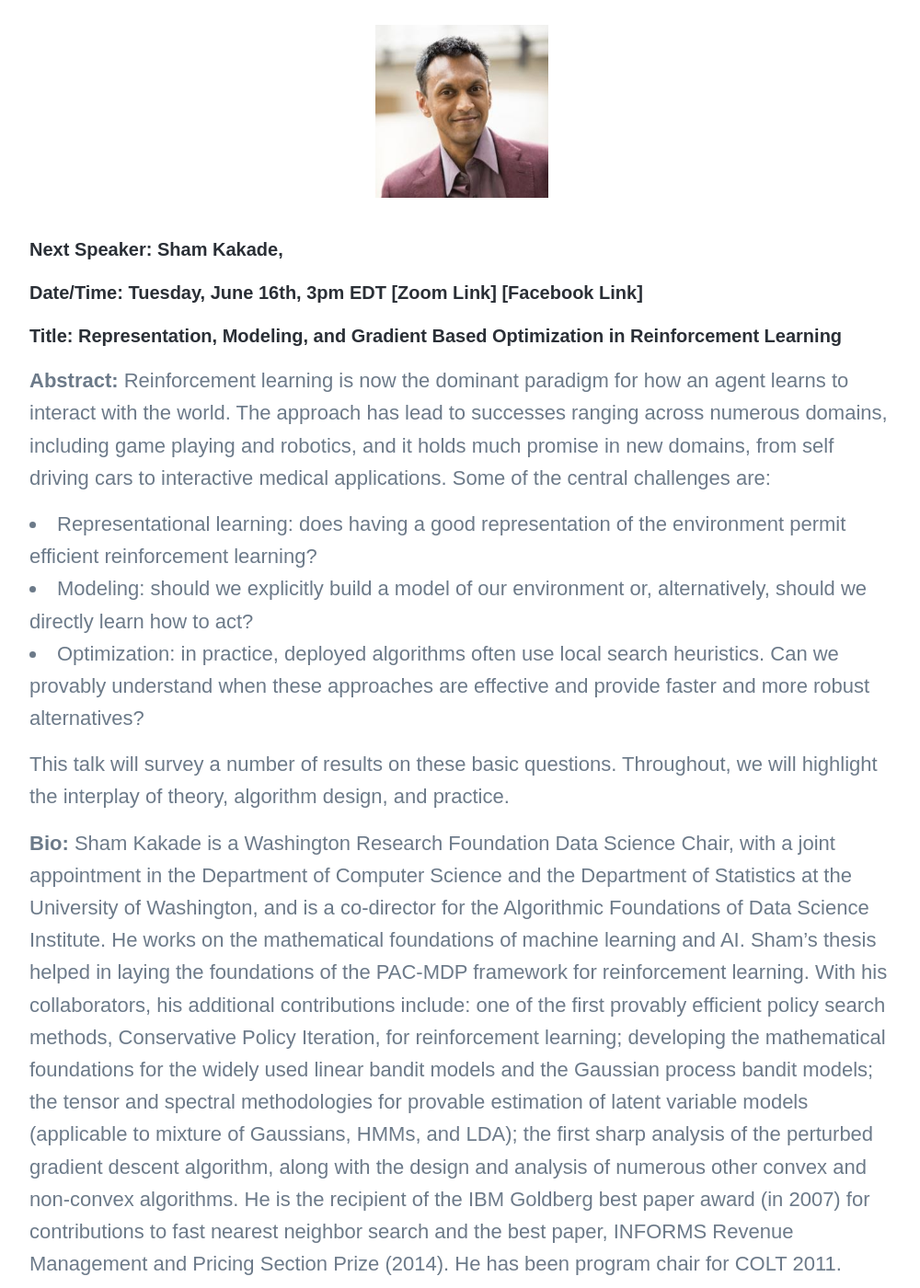
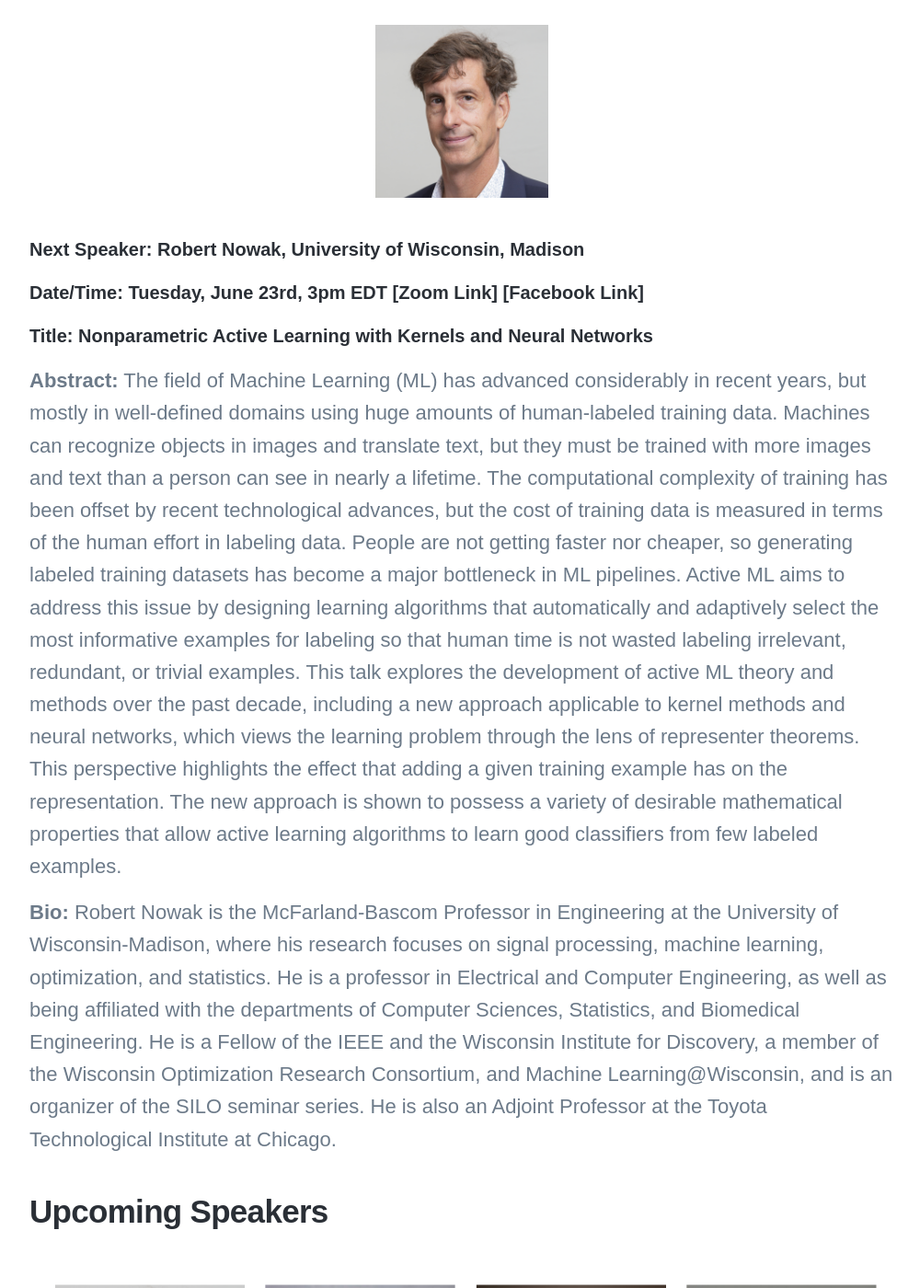
Before and after one commit to Operations-Research-Science/Operations-Research-Science.github.io, a Jekyll site: the page built from _projects/Math-for-DS.md, in a window 1280 px wide and 1400 px high, scrolled down 1179 px. Shown: the whole window at 92% size, without its empty margins (138-1138 px from the left). Built offline with Jekyll 4.4.1, drawn with Linux system fonts in a browser that asks for light colours; nearby versions of some CDN libraries; some web fonts are replaced; library files that are not in the unit come from our copies; some of the changed text lies outside the part shown.

Commit message:
Update Math-for-DS.md

```diff
--- a/_projects/Math-for-DS.md
+++ b/_projects/Math-for-DS.md
@@ -21,23 +21,16 @@ To ask the speaker a question, please use the Q&A function in Zoom to type your
 
 ## Next speaker
 
- <p align="center"><img width="20%" src="/images/news/MathDS/sham.jpg" /></p>
+ <p align="center"><img width="20%" src="/images/news/MathDS/nowak.png" /></p>
 
-##### **Next Speaker:** [**Sham Kakade**](https://homes.cs.washington.edu/~sham/),
-##### **Date/Time:** Tuesday, June 16th, 3pm EDT [**[Zoom Link]**](https://psu.zoom.us/j/95512102924) [**[Facebook Link]**](https://www.facebook.com/events/386962575571261)
-##### **Title:** Representation, Modeling, and Gradient Based Optimization in Reinforcement Learning
+##### **Next Speaker:** [**Robert Nowak**](https://nowak.ece.wisc.edu/), University of Wisconsin, Madison
+##### **Date/Time:** Tuesday, June 23rd, 3pm EDT [**[Zoom Link]**](https://psu.zoom.us/j/95512102924) [**[Facebook Link]**](https://www.facebook.com/events/542617073284204)
+##### **Title:** Nonparametric Active Learning with Kernels and Neural Networks
 
-**Abstract:** Reinforcement learning is now the dominant paradigm for how an agent learns to interact with the world. The approach has lead to successes ranging across numerous domains, including game playing and robotics, and it holds much promise in new domains, from self driving cars to interactive medical applications. Some of the central challenges are:
+**Abstract:** The field of Machine Learning (ML) has advanced considerably in recent years, but mostly in well-defined domains using huge amounts of human-labeled training data. Machines can recognize objects in images and translate text, but they must be trained with more images and text than a person can see in nearly a lifetime.  The computational complexity of training has been offset by recent technological advances, but the cost of training data is measured in terms of the human effort in labeling data. People are not getting faster nor cheaper, so generating labeled training datasets has become a major bottleneck in ML pipelines.
+Active ML aims to address this issue by designing learning algorithms that automatically and adaptively select the most informative examples for labeling so that human time is not wasted labeling irrelevant, redundant, or trivial examples. This talk explores the development of active ML theory and methods over the past decade, including a new approach applicable to kernel methods and neural networks, which views the learning problem through the lens of representer theorems. This perspective highlights the effect that adding a given training example has on the representation.   The new approach is shown to possess a variety of desirable mathematical properties that allow active learning algorithms to learn good classifiers from few labeled examples.
 
-- Representational learning: does having a good representation of the environment permit efficient reinforcement learning?
-- Modeling: should we explicitly build a model of our environment or, alternatively, should we directly learn how to act?
-- Optimization: in practice, deployed algorithms often use local search heuristics. Can we provably understand  when these approaches are effective and provide faster and more robust alternatives?
-
-This talk will survey a number of results on these basic questions. Throughout, we will  highlight the interplay of theory, algorithm design, and practice.
-
-**Bio:** Sham Kakade is a Washington Research Foundation Data Science Chair, with a joint appointment in the Department of Computer Science and the Department of Statistics at the University of Washington, and is a co-director for the Algorithmic Foundations of Data Science Institute. He works on the mathematical foundations of machine learning and AI. Sham's thesis helped in laying the foundations of the PAC-MDP framework for reinforcement learning. With his collaborators, his additional contributions include: one of the first provably efficient policy search methods, Conservative Policy Iteration, for reinforcement learning; developing the mathematical foundations for the widely used linear bandit models and the Gaussian process bandit models; the tensor and spectral methodologies for provable estimation of latent variable models (applicable to mixture of Gaussians, HMMs, and LDA); the first sharp analysis of the perturbed gradient descent algorithm, along with the design and analysis of numerous other convex and non-convex algorithms. He is the recipient of the IBM Goldberg best paper award (in 2007) for contributions to fast nearest neighbor search and the best paper, INFORMS Revenue Management and Pricing Section Prize (2014). He has been program chair for COLT 2011.
-
-Sham was an undergraduate at Caltech, where he studied physics and worked under the guidance of John Preskill in quantum computing. He then completed his Ph.D. in computational neuroscience at the Gatsby Unit at University College London, under the supervision of Peter Dayan. He was a postdoc at the Dept. of Computer Science, University of Pennsylvania , where he broadened his studies to include computational game theory and economics from the guidance of Michael Kearns. Sham has been a Principal Research Scientist at Microsoft Research, New England, an associate professor at the Department of Statistics, Wharton, UPenn, and an assistant professor at the Toyota Technological Institute at Chicago.
+**Bio:** Robert Nowak is the McFarland-Bascom Professor in Engineering at the University of Wisconsin-Madison, where his research focuses on signal processing, machine learning, optimization, and statistics. He is a professor in Electrical and Computer Engineering, as well as being affiliated with the departments of Computer Sciences, Statistics, and Biomedical Engineering. He is a Fellow of the IEEE and the Wisconsin Institute for Discovery, a member of the Wisconsin Optimization Research Consortium, and Machine Learning@Wisconsin, and is an organizer of the SILO seminar series. He is also an Adjoint Professor at the Toyota Technological Institute at Chicago.
 
 ## Upcoming Speakers
 
```
Also changed, not shown: images/news/MathDS/nowak.png (added), images/news/MathDS/speakers.png.
